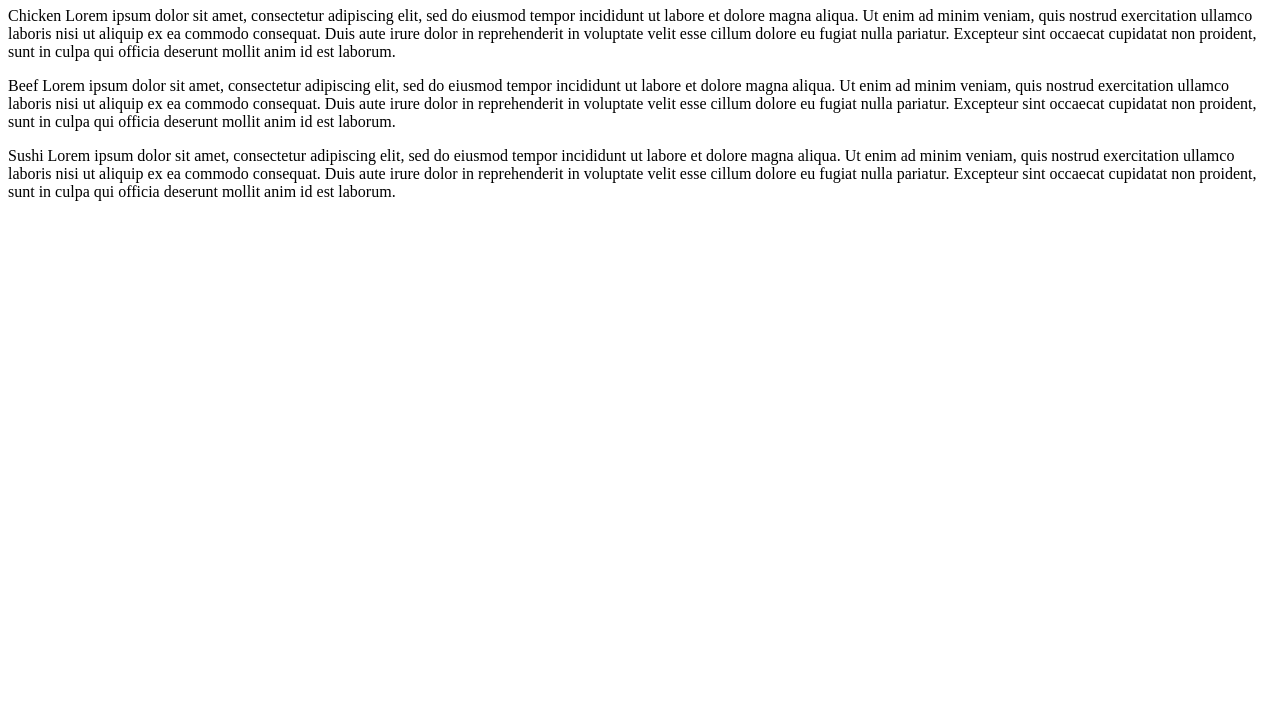
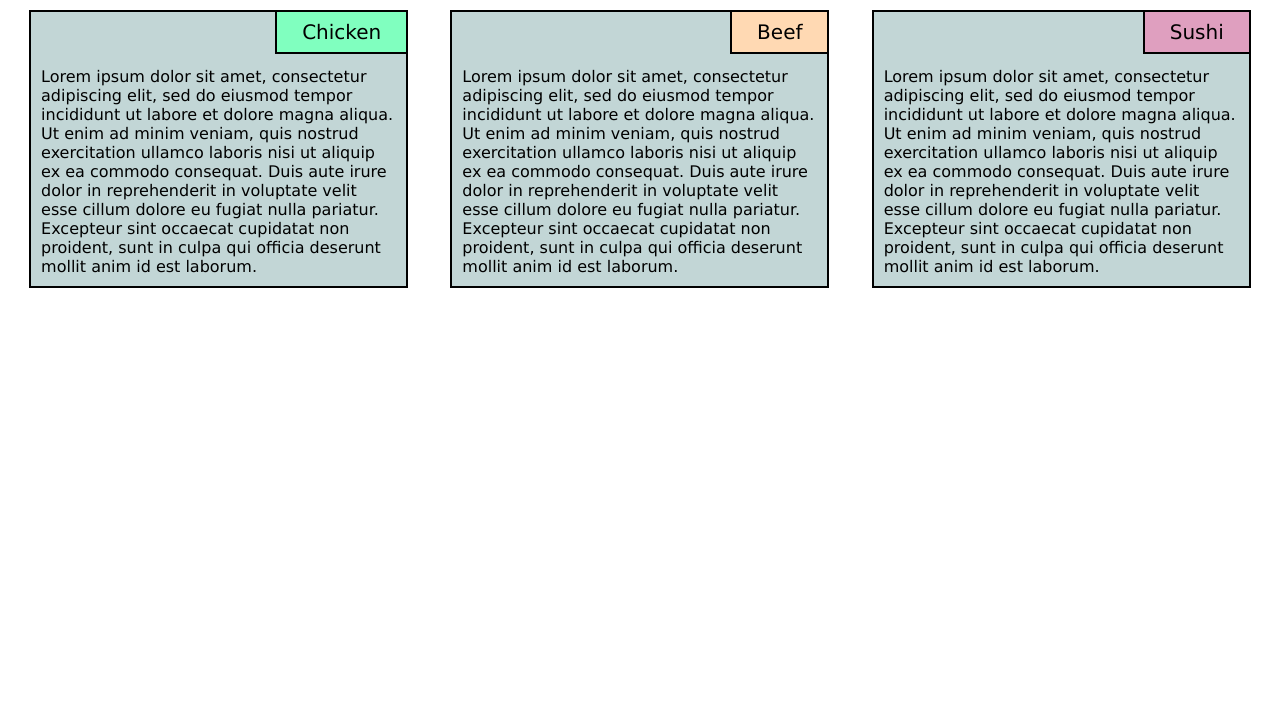
Before and after one commit to ayush458pandey/module2_solution, a plain HTML site: page index.html in a window 1280 px wide. Shown: the part 73-800 px from the top of the page. Drawn offline with Linux system fonts and the light colour scheme.

Commit message:
Update index.html

```diff
--- a/index.html
+++ b/index.html
@@ -4,7 +4,7 @@
   <title>Mod 2 Solution</title>
   <meta charset="utf-8">
   <meta name="viewport" content="width=device-width, initial-scale=1">
-  <link href="style.css" text="text/css" rel="stylesheet">
+  <link href="styles.css" text="text/css" rel="stylesheet">
 </head>
 
 <body>
```
